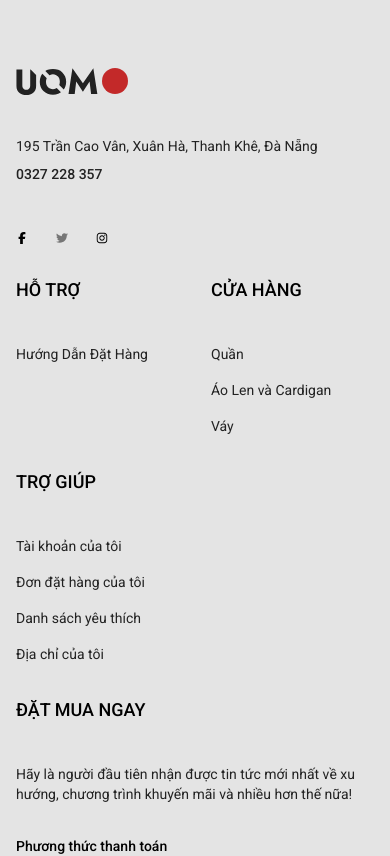
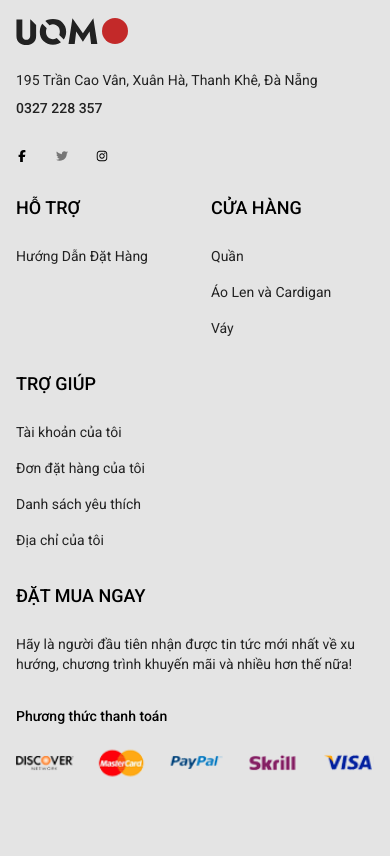
Before and after one commit to dangvannho/HTN_ECOMMERCE, a React (Vite) app: page / in a window 390 px wide. Shown: the part 635-1491 px from the top of the page. Built offline with nearby package versions, Linux system fonts and the light colour scheme; no server answers; a web font is replaced by a local one.

Commit message:
fix: layout account

```diff
--- a/src/components/commons/footer/banner-footer.tsx
+++ b/src/components/commons/footer/banner-footer.tsx
@@ -8,13 +8,13 @@ const BannerFooter = () => {
       <div className="flex items-center">
         <img src="/logo.svg" alt="" />
       </div>
-      <p className="text-[#222] text-sm font-normal mt-10">
+      <p className="text-[#222] text-sm font-normal mt-6 md:mt-8 lg:mt-10">
         195 Trần Cao Vân, Xuân Hà, Thanh Khê, Đà Nẵng
       </p>
       <div>
         <p className="text-[#222] text-sm font-medium mt-2"> 0327 228 357</p>
       </div>
-      <div className="flex gap-7 mt-12">
+      <div className="flex gap-7 mt-8 md:mt-10 lg:mt-12">
         <a href="https://www.facebook.com">
           <Facebook className="size-3" />
         </a>
--- a/src/components/commons/footer/footer.tsx
+++ b/src/components/commons/footer/footer.tsx
@@ -36,7 +36,7 @@ const HELP: { name: string; href: string }[] = [
 
 const Footer = () => {
   return (
-    <footer className="bg-[#E4E4E4] pt-[100px] px-4">
+    <footer className="bg-[#E4E4E4] pt-[50px] lg:pt-[100px] px-4">
       <div className="xl:max-w-5xl 2xl:max-w-7xl mx-auto grid grid-cols-1 md:grid-cols-5 gap-8 pb-[80px]">
         <BannerFooter />
         <div className="col-[1/1] md:col-[2/5] grid grid-cols-2 md:grid-cols-3 gap-8">
--- a/src/components/commons/footer/link-footer.tsx
+++ b/src/components/commons/footer/link-footer.tsx
@@ -8,7 +8,7 @@ const LinkFooter = ({ title, links }: LinkFooterProps) => {
   return (
     <div className="flex flex-col ">
       <h3 className="text-lg font-medium">{title}</h3>
-      <ul className="space-y-4 flex flex-col  mt-10 ">
+      <ul className="space-y-4 flex flex-col mt-6 md:mt-8 lg:mt-10">
         {links.map((link, index) => (
           <Link
             key={index}
--- a/src/components/commons/footer/subscribe-footer.tsx
+++ b/src/components/commons/footer/subscribe-footer.tsx
@@ -2,7 +2,7 @@ const SubscribeFooter = () => {
   return (
     <div className="flex flex-col">
       <h3 className="text-lg font-medium">ĐẶT MUA NGAY</h3>
-      <p className="text-[#222] text-sm mt-10">
+      <p className="text-[#222] text-sm mt-6 md:mt-8 lg:mt-10">
         Hãy là người đầu tiên nhận được tin tức mới nhất về xu hướng, chương trình khuyến mãi và nhiều hơn thế nữa!
       </p>
       {/* <div className="flex mt-3">
--- a/src/components/commons/sidebar-account.tsx
+++ b/src/components/commons/sidebar-account.tsx
@@ -19,13 +19,13 @@ const SidebarAccount = () => {
     navigate(routePath.home);
   };
   return (
-    <aside className="flex lg:flex-col md:justify-start justify-between gap-0 md:gap-6 lg:mt-0 mt-[80px] ">
+    <aside className="flex flex-col md:flex-row lg:flex-col gap-6 lg:mt-0 mt-[20px] md:mt-[80px] md:order-1 order-2">
       {SIDEBAR_ITEMS.map((item, index) => (
         <NavLink
           key={index}
           to={item.href}
           className={({ isActive }) =>
-            `text-[11px] md:text-sm font-medium relative group w-max ${
+            `text-sm font-medium relative group w-max ${
               isActive ? "text-[#C32929]" : "text-[#222] hover:text-[#C32929]"
             }`
           }
@@ -43,7 +43,7 @@ const SidebarAccount = () => {
         </NavLink>
       ))}
       <button
-        className="text-[11px] md:text-sm font-medium relative group w-max hover:text-[#C32929]"
+        className="text-sm font-medium relative group w-max hover:text-[#C32929]"
         onClick={handleLogout}
       >
         ĐĂNG XUẤT
--- a/src/layouts/account-layout.tsx
+++ b/src/layouts/account-layout.tsx
@@ -10,7 +10,9 @@ const AccountLayout = ({ children }: { children: React.ReactNode }) => {
         <main className="flex-1 mt-[70px] lg:mt-[230px]">
           <div className="xl:max-w-5xl 2xl:max-w-7xl mx-auto flex lg:flex-row flex-col gap-x-[240px] gap-y-[30px] relative mb-[100px] xl:px-0 px-4">
             <SidebarAccount />
-            <div className="flex-1">{children}</div>
+            <div className="flex-1 order-1 md:order-2 mt-[60px] md:mt-0">
+              {children}
+            </div>
           </div>
         </main>
 
--- a/src/pages/account-detail/index.tsx
+++ b/src/pages/account-detail/index.tsx
@@ -148,7 +148,7 @@ const AccountDetail = () => {
           </div>
           <button
             type="submit"
-            className="px-20 py-4 text-sm bg-[#222] text-white w-max"
+            className="px-20 py-4 text-sm bg-[#222] text-white w-full md:w-max"
           >
             Lưu Thông Tin
           </button>
@@ -200,7 +200,7 @@ const AccountDetail = () => {
           </div>
           <button
             type="submit"
-            className="px-20 py-4 text-sm bg-[#222] text-white w-max"
+            className="px-20 py-4 text-sm bg-[#222] text-white w-full md:w-max"
           >
             Thay Đổi Mật Khẩu
           </button>
--- a/src/pages/addresses/index.tsx
+++ b/src/pages/addresses/index.tsx
@@ -102,7 +102,7 @@ const Addresses = () => {
     <>
       <h4 className="heading-element">Sổ địa chỉ</h4>
       <div>
-        <div className="flex justify-between items-center mb-3">
+        <div className="flex justify-between mb-3">
           <p className="flex-1 text-[#222] text-xs sm:text-sm not-italic font-normal">
             Các địa chỉ sau đây sẽ được sử dụng trên trang thanh toán theo mặc
             định.
```
